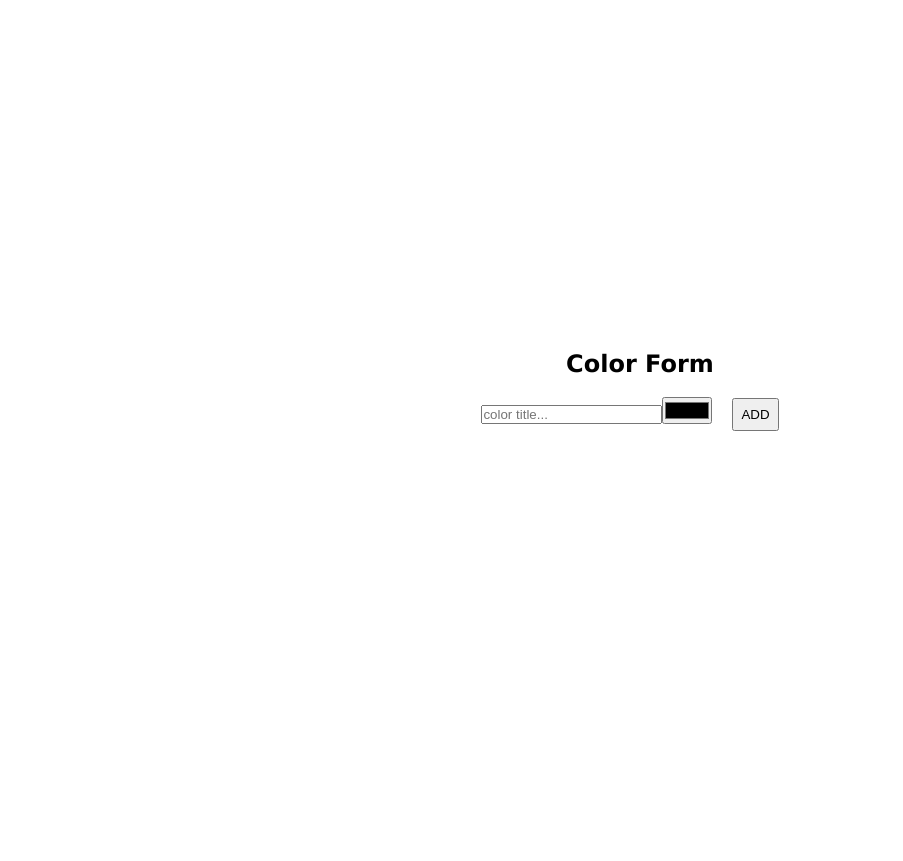
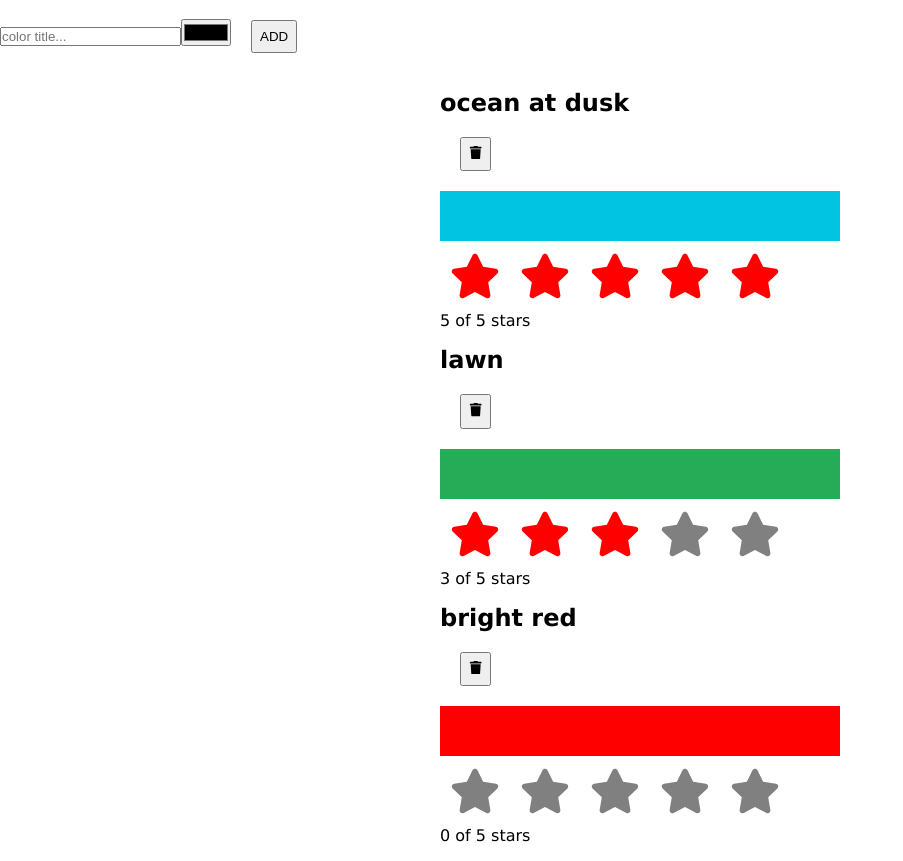
Before and after one commit to santiRamrez/react_components, a React (Create React App) app: page / in a window 1280 px wide. Shown: the whole page, without its empty margins (0-903 px from the left). Before the commit the page ends 800 px from the top, so only its background shows below. Built offline with nearby package versions, Linux system fonts and the light colour scheme.

Commit message:
Adding colors to my color organizer app

```diff
--- a/src/App.js
+++ b/src/App.js
@@ -1,8 +1,8 @@
 import React, { useState } from "react";
 
-//Color Organizer
-// import colorData from "./components/ColorOrganizer/color-data.json";
-// import ColorList from "./components/ColorOrganizer/ColorList";
+// Color Organizer
+import colorData from "./components/ColorOrganizer/color-data.json";
+import ColorList from "./components/ColorOrganizer/ColorList";
 import "./App.css";
 
 // import StarRating from "./components/StarRating/StarRating";
@@ -14,35 +14,52 @@ import "./App.css";
 // import HooksApi from "./components/HooksApi/HooksApi";
 // import UsingCustomHook from "./components/UsingCustomHook/UsingCustomHook";
 // import Form from "./components/Form/Form";
-import Form from "./components/FormOReilly/Form";
+import AddColorForm from "./components/FormOReilly/AddColorForm";
+import { v4 } from "uuid";
 
+// function App() {
+//   return (
+//     <div className="container">
+//       <Form />
+//     </div>
+//   );
+// }
+
+// Color Organizer
 function App() {
+  const [colors, setColors] = useState(colorData);
+
   return (
-    <div className="container">
-      <Form />
-    </div>
+    <>
+      <AddColorForm
+        onNewColor={(title, color) => {
+          const newColors = [
+            ...colors,
+            {
+              id: v4(),
+              rating: 0,
+              title,
+              color,
+            },
+          ];
+          setColors(newColors);
+        }}
+      />
+      <ColorList
+        colors={colors}
+        onRemoveColor={(id) => {
+          const newColors = colors.filter((color) => color.id !== id);
+          setColors(newColors);
+        }}
+        onRateColor={(id, rating) => {
+          const newColors = colors.map((color) =>
+            color.id === id ? { ...color, rating } : color
+          );
+          setColors(newColors);
+        }}
+      />
+    </>
   );
 }
 
-//Color Organizer
-// function App() {
-//   const [colors, setColors] = useState(colorData);
-
-//   return (
-//     <ColorList
-//       colors={colors}
-//       onRemoveColor={(id) => {
-//         const newColors = colors.filter((color) => color.id !== id);
-//         setColors(newColors);
-//       }}
-//       onRateColor={(id, rating) => {
-//         const newColors = colors.map((color) =>
-//           color.id === id ? { ...color, rating } : color
-//         );
-//         setColors(newColors);
-//       }}
-//     />
-//   );
-// }
-
 export default App;
--- a/src/components/FormOReilly/AddColorForm.js
+++ b/src/components/FormOReilly/AddColorForm.js
@@ -1,4 +1,5 @@
-import React, { useState } from "react";
+import React from "react";
+import { useInput } from "../../hooks/useInput";
 
 //Uncontrolled Component
 // const AddColorForm = ({ onNewColor = (f) => f }) => {
@@ -24,32 +25,59 @@ import React, { useState } from "react";
 // };
 
 //Controlled Component
+// const AddColorForm = ({ onNewColor = (f) => f }) => {
+//   const [title, setTitle] = useState("");
+//   const [color, setColor] = useState("#000000");
+
+//   const submit = (e) => {
+//     e.preventDefault();
+//     onNewColor(title, color);
+//     setTitle("");
+//     setColor("");
+//   };
+
+//   return (
+//     <form onSubmit={submit}>
+//       <input
+//         type="text"
+//         onChange={(e) => setTitle(e.target.value)}
+//         value={title}
+//         placeholder="color title..."
+//         required
+//       />
+//       <input
+//         type="color"
+//         onChange={(e) => setColor(e.target.value)}
+//         value={color}
+//         required
+//       />
+//       <button>ADD</button>
+//     </form>
+//   );
+// };
+
+//Controlled Component with Custom Hook
 const AddColorForm = ({ onNewColor = (f) => f }) => {
-  const [title, setTitle] = useState("");
-  const [color, setColor] = useState("#000000");
+  const [titleProps, resetTitle] = useInput("");
+  const [colorProps, resetColor] = useInput("#000000");
 
   const submit = (e) => {
     e.preventDefault();
+    let [title, color] = [titleProps.value, colorProps.value];
     onNewColor(title, color);
-    setTitle("");
-    setColor("");
+    resetColor();
+    resetTitle();
   };
 
   return (
     <form onSubmit={submit}>
       <input
         type="text"
-        onChange={(e) => setTitle(e.target.value)}
-        value={title}
+        {...titleProps}
         placeholder="color title..."
         required
       />
-      <input
-        type="color"
-        onChange={(e) => setColor(e.target.value)}
-        value={color}
-        required
-      />
+      <input type="color" {...colorProps} required />
       <button>ADD</button>
     </form>
   );
--- /dev/null
+++ b/src/hooks/useInput.js
@@ -0,0 +1,9 @@
+import { useState } from "react";
+
+export const useInput = (initialValue) => {
+  const [value, setValue] = useState(initialValue);
+  return [
+    { value, onChange: (e) => setValue(e.target.value) },
+    () => setValue(initialValue),
+  ];
+};
```
